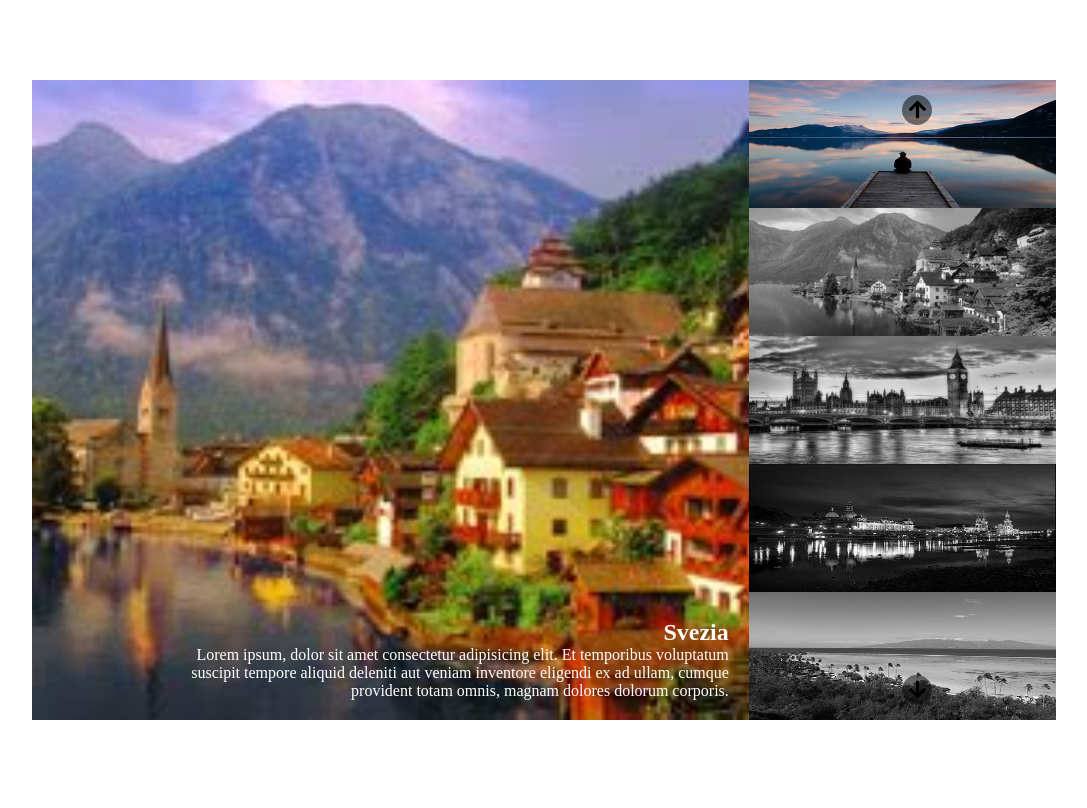
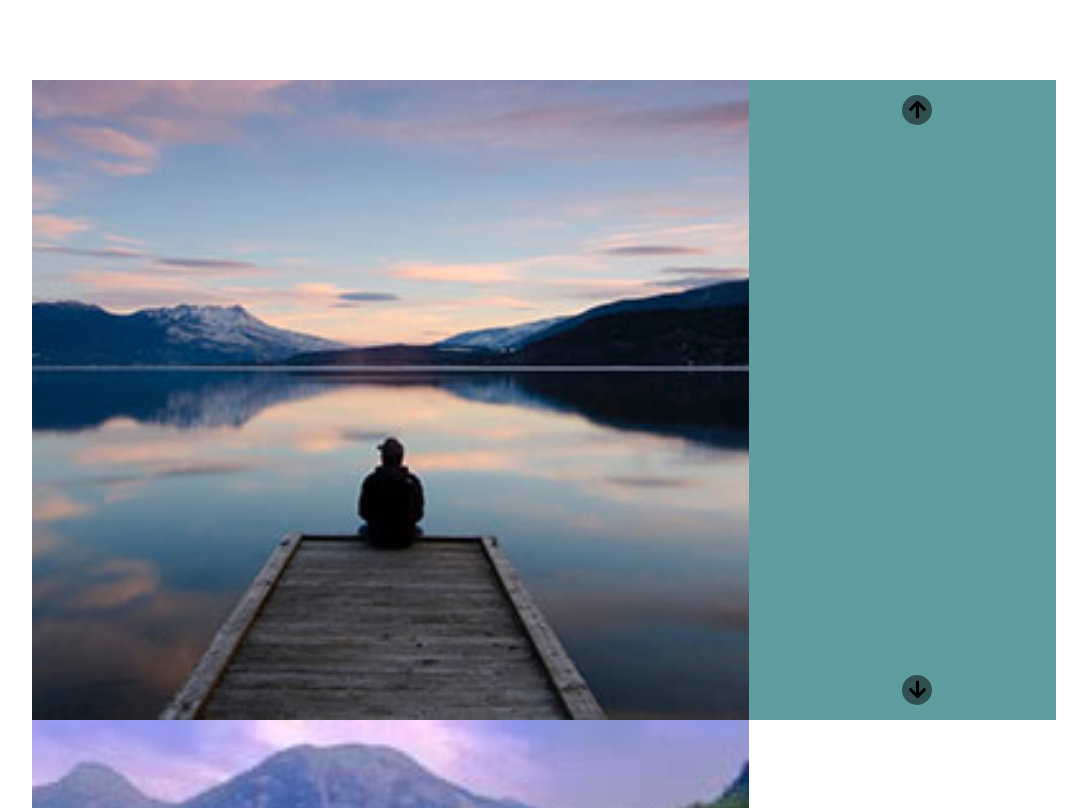
Before and after one commit to RomeoAlex/js-array-carousel, a plain HTML site: page Milestone 2/index.html in a window 1280 px wide. Shown: the top 808 px of the page, without its empty margins (96-1183 px from the left). Drawn offline with Linux system fonts and the light colour scheme.

Commit message:
corretto errori iniziali tolto display hidden per vedere le foto

```diff
--- a/Milestone 2/css/style.css
+++ b/Milestone 2/css/style.css
@@ -30,9 +30,9 @@
     height:100%;
     width:100%;
     object-fit: cover;
-    display: none;
     position: relative;
     color: white;
+    /* display: none; */
 }
 .single-img.active{
     display: block;
--- a/Milestone 2/index.html
+++ b/Milestone 2/index.html
@@ -12,54 +12,20 @@
     <div class="container-carousel">
         <div class="slider-container">
             <div class="big-image">
-                <div class="single-img">
-                    <img src="img/01.jpg" alt="">
-
-                </div>
-                <div class="single-img active">
-                    <img src="img/02.jpg" alt="">
-                    <div class="single-title">
-                        <h2>Svezia</h2>
-                    <p>Lorem ipsum, dolor sit amet consectetur adipisicing elit. Et temporibus voluptatum suscipit tempore aliquid deleniti aut veniam inventore eligendi ex ad ullam, cumque provident totam omnis, magnam dolores dolorum corporis.</p>
-                    </div>
-                </div>
-                <div class="single-img">
-                    <img src="img/03.jpg" alt="">
-                </div>
-                <div class="single-img">
-                    <img src="img/04.jpg" alt="">
-                </div>
-                <div class="single-img">
-                    <img src="img/05.jpg" alt="">
-                </div>
 
             </div>
             <div class="side-img">
                 <div class="side-arrow top">
                     <i class="fas fa-arrow-up"></i>
                 </div>
-                <div class="single-side-img active">
-                    <img src="img/01.jpg" alt="">
-                </div>
-                <div class="single-side-img">
-                    <img src="img/02.jpg" alt="">
-                </div>
-                <div class="single-side-img">
-                    <img src="img/03.jpg" alt="">
-                </div>
-                <div class="single-side-img">
-                    <img src="img/04.jpg" alt="">
-                </div>
-                <div class="single-side-img">
-                    <img src="img/05.jpg" alt="">
-                </div>
+
                 <div class="side-arrow down">
                     <i class="fas fa-arrow-down"></i>
                 </div>
             </div>
 
 
-            </div>
+
         </div>
 
     </div>
--- a/Milestone 2/js/script.js
+++ b/Milestone 2/js/script.js
@@ -1,28 +1,74 @@
+// ______________________________MILESTONE 2
+const items = [
+    'img/01.jpg',
+    'img/02.jpg',
+    'img/03.jpg',
+    'img/04.jpg',
+    'img/05.jpg'
+];
 
-______________________________MILESTONE 2
-const flexContainer = document.querySelector('big-image');
-// 9 - creo il ciclo for per creare 100 box con i vari IF per creare box differenti
+const title = [
+    'Svezia',
+    'Svizzera',
+    'Gran Bretagna',
+    'Germania',
+    'Paradise'
+];
 
-for( i = 1; i<= 100; i++){
-    myValue = i;
-    const NewBox = document.createElement('div');
-    NewBox.classList.add('single-img');
+const text = [
+    'Lorem ipsum, dolor sit amet consectetur adipisicing elit. Et temporibus voluptatum suscipit tempore aliquid deleniti aut veniam inventore eligendi ex ad ullam, cumque provident totam omnis, magnam dolores dolorum corporis.',
+    'Lorem ipsum',
+    'Lorem ipsum, dolor sit amet consectetur adipisicing elit.',
+    'Lorem ipsum, dolor sit amet consectetur adipisicing elit. Et temporibus voluptatum suscipit tempore aliquid deleniti aut veniam inventore eligendi ex ad ullam,',
+    'Et temporibus voluptatum suscipit tempore aliquid deleniti aut veniam inventore eligendi ex ad ullam,',
+];
 
-    if () {
-        NewBox.classList.remove('normal');
-        NewBox.classList.add('fizzbuzz');
-        textInside.innerHTML = 'fizzbuzz';
+// popolo il primo contenitore
+const imgContainer = document.querySelector('.big-image');
+     console.log(imgContainer);
 
-    }else if( i % 5 === 0 ) {
-        NewBox.classList.remove('normal')
-        NewBox.classList.add('buzz');
-        textInside.innerHTML = 'buzz';
-    } else if( i % 3 === 0 ){
-        NewBox.classList.remove('normal');
-        NewBox.classList.add('fizz');
-        textInside.innerHTML = 'fizz';
-    }
+for(let i = 0; i < items.length; i++){
+
+    const thisPath = items[i];
+    const thisTitle = title[i];
+    const thisDescription = text[i];
+    const boxImg = document.createElement('div');
+    boxImg.classList.add('single-img');
+    boxImg.innerHTML = `<img src="${items[i]}" alt="">` ;
+    const boxText = document.createElement('div');
+    boxText.classList.add('.single-title');
+    const boxText1 = document.createElement('h2');
+    boxText1.innerHTML = title[i] ;
+    const boxText2 = document.createElement('p');
+    boxText2.innerHTML = text[i] ;
+    boxText.append(boxText1,boxText2);
+    boxImg.appendChild(boxText);
+    console.log(boxImg);
+    imgContainer.append(boxImg);
+}
 
 
-    flexContainer.append(NewBox);
-}
+
+
+
+// for( i = 1; i<= 100; i++){
+//     myValue = i;
+//     const NewBox = document.createElement('div');
+//     NewBox.classList.add('single-img');
+
+//     if () {
+//         NewBox.classList.remove('normal');
+//         NewBox.classList.add('fizzbuzz');
+//         textInside.innerHTML = 'fizzbuzz';
+
+//     }else if( i % 5 === 0 ) {
+//         NewBox.classList.remove('normal')
+//         NewBox.classList.add('buzz');
+//         textInside.innerHTML = 'buzz';
+//     } else if( i % 3 === 0 ){
+//         NewBox.classList.remove('normal');
+//         NewBox.classList.add('fizz');
+//         textInside.innerHTML = 'fizz';
+//     }
+//     flexContainer.append(NewBox);
+// }
```
